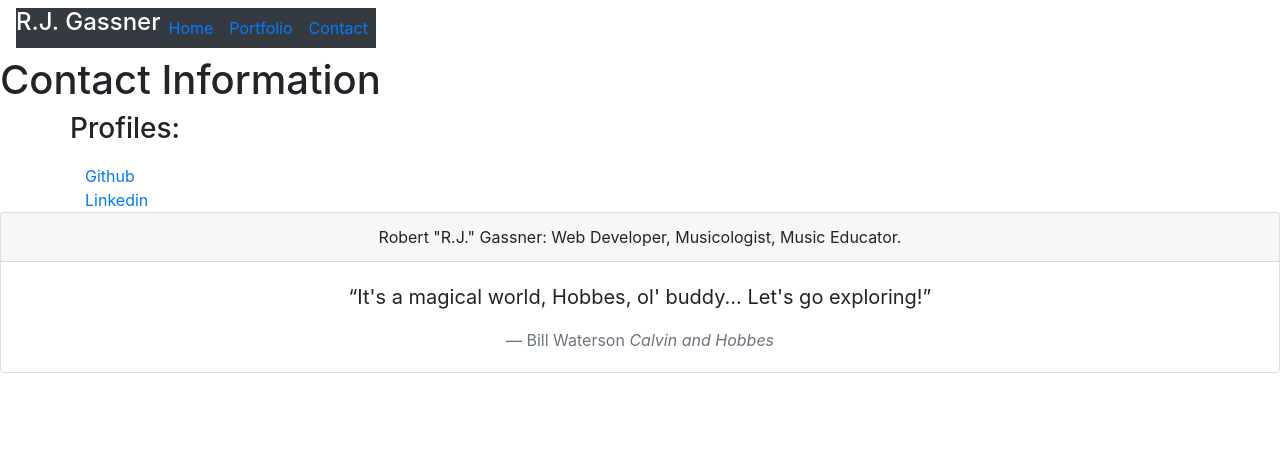
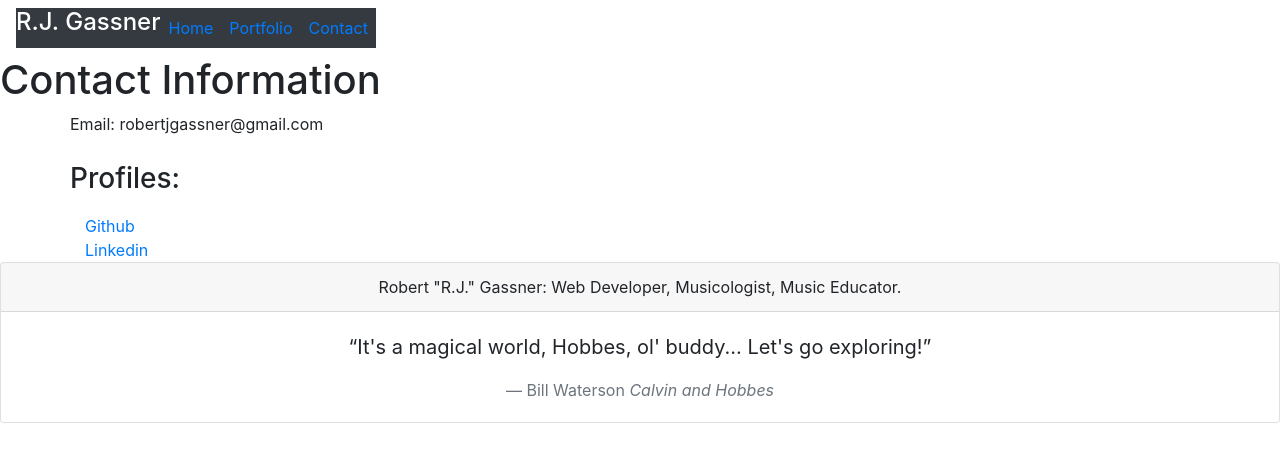
Before and after one commit to razzlejazzled/Portfolio-React, a React (Create React App) app: page /contact in a window 1280 px wide. Shown: the top 462 px of the page. Built offline with nearby package versions, Linux system fonts and the light colour scheme.

Commit message:
added changes

```diff
--- a/src/components/Pages/Contact.js
+++ b/src/components/Pages/Contact.js
@@ -8,6 +8,10 @@ function Contact() {
 
             <h1> Contact Information </h1>
             <div id="contact-info" className="container-sm">
+                <div className="row">
+                    <p> Email: robertjgassner@gmail.com</p>
+
+                </div>
 
                 <div className="row">
                     <h3>Profiles:</h3>
--- a/src/components/Pages/Home.js
+++ b/src/components/Pages/Home.js
@@ -61,7 +61,7 @@ function Home() {
     </div>
     <div className="container">
         <div className="row">
-            <h1 id="resumeHead">Resume</h1>
+            <h1 id="resumeHead" title="resume">Resume</h1>
             <iframe src="/Assets/CV.pdf" width="100%" height = "500px"></iframe>
         </div>
     </div>
```
